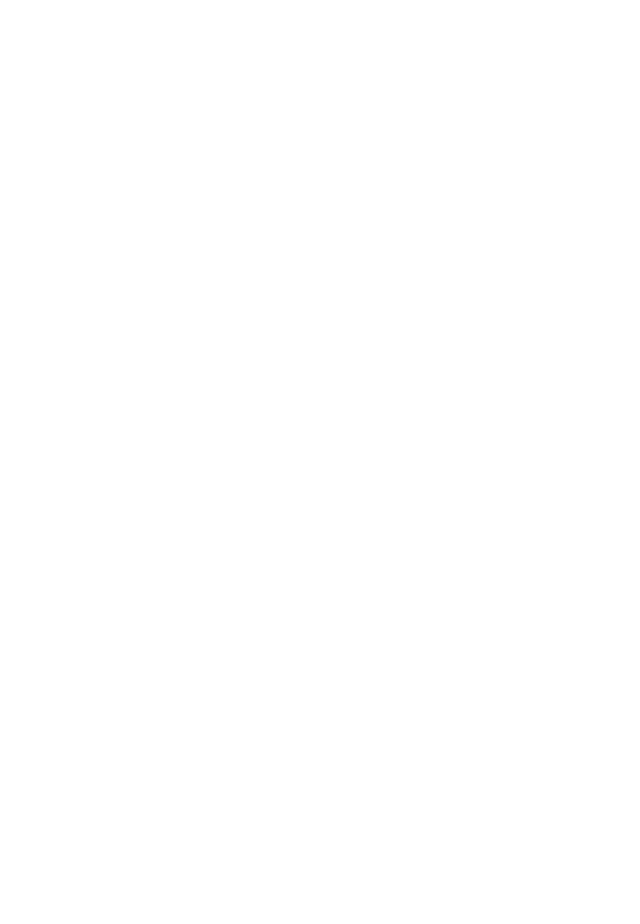
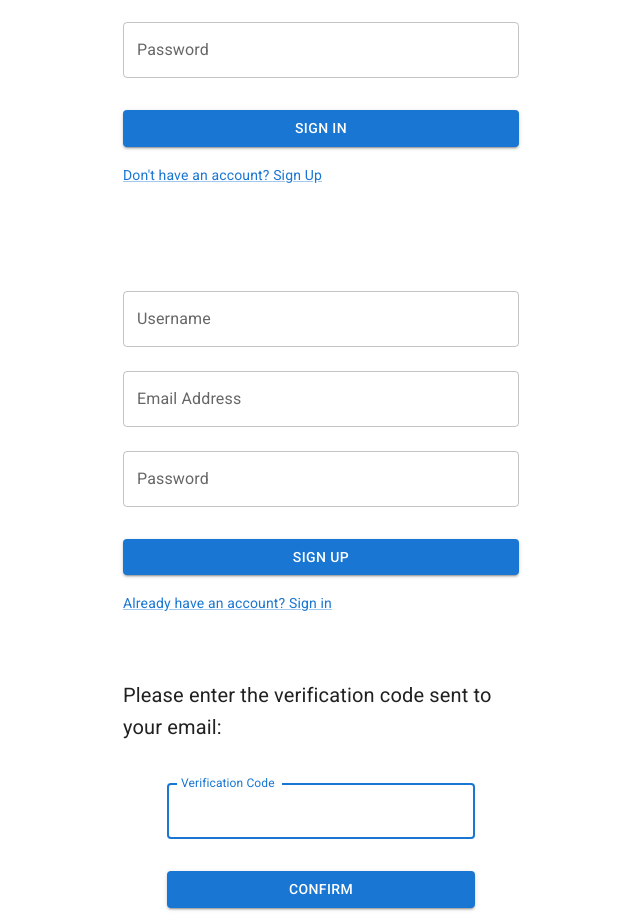
Before and after one commit to nirgluzman/AWS-Gofore-Parking-Admin, a React (Create React App) app: page / in a window 1280 px wide. Shown: the part 338-1262 px from the top of the page, without its empty margins (319-959 px from the left). Before the commit the page ends 800 px from the top, so only its background shows below. Built offline with nearby package versions, Linux system fonts and the light colour scheme.

Commit message:
Signin, Signup and ConfirmEmail components

```diff
--- a/src/App.js
+++ b/src/App.js
@@ -1,9 +1,15 @@
 import Navbar from "./components/Navbar";
+import Signin from "./components/Signin";
+import Signup from "./components/Signup";
+import ConfirmEmail from "./components/ConfirmEmail";
 
 function App() {
   return (
     <>
       <Navbar />
+      <Signin />
+      <Signup />
+      <ConfirmEmail />
     </>
   );
 }
--- /dev/null
+++ b/src/components/ConfirmEmail.js
@@ -0,0 +1,53 @@
+import {
+  CssBaseline,
+  Button,
+  TextField,
+  Typography,
+  Box,
+  Container,
+} from "@mui/material";
+
+export default function ConfirmEmail() {
+  const handleSubmit = (event) => {
+    event.preventDefault();
+    const data = new FormData(event.currentTarget);
+    console.log({
+      code: data.get("code"),
+    });
+  };
+
+  return (
+    <Container component="main" maxWidth="xs">
+      <CssBaseline />
+      <Box
+        sx={{
+          marginTop: 8,
+          display: "flex",
+          flexDirection: "column",
+          alignItems: "center",
+        }}
+      >
+        <Typography variant="h6" fontWeight="normal">
+          Please enter the verification code sent to your email:
+        </Typography>
+        <Box component="form" noValidate onSubmit={handleSubmit} sx={{ mt: 3 }}>
+          <TextField
+            margin="normal"
+            fullWidth
+            name="code"
+            label="Verification Code"
+            autoFocus
+          />
+          <Button
+            type="submit"
+            fullWidth
+            variant="contained"
+            sx={{ mt: 3, mb: 2 }}
+          >
+            Confirm
+          </Button>
+        </Box>
+      </Box>
+    </Container>
+  );
+}
--- /dev/null
+++ b/src/components/Signin.js
@@ -0,0 +1,66 @@
+import {
+  CssBaseline,
+  Button,
+  TextField,
+  Link,
+  Grid,
+  Box,
+  Container,
+} from "@mui/material";
+
+export default function SignIn() {
+  const handleSubmit = (event) => {
+    event.preventDefault();
+    const data = new FormData(event.currentTarget);
+    console.log({
+      username: data.get("username"),
+      password: data.get("password"),
+    });
+  };
+
+  return (
+    <Container component="main" maxWidth="xs">
+      <CssBaseline />
+      <Box
+        sx={{
+          marginTop: 8,
+          display: "flex",
+          flexDirection: "column",
+          alignItems: "center",
+        }}
+      >
+        <Box component="form" noValidate onSubmit={handleSubmit} sx={{ mt: 3 }}>
+          <TextField
+            margin="normal"
+            fullWidth
+            name="username"
+            label="Username"
+            autoFocus
+          />
+          <TextField
+            margin="normal"
+            fullWidth
+            name="password"
+            label="Password"
+            type="password"
+          />
+          <Button
+            type="submit"
+            fullWidth
+            variant="contained"
+            sx={{ mt: 3, mb: 2 }}
+          >
+            Sign In
+          </Button>
+          <Grid container>
+            <Grid item>
+              <Link href="#" variant="body2">
+                {"Don't have an account? Sign Up"}
+              </Link>
+            </Grid>
+          </Grid>
+        </Box>
+      </Box>
+    </Container>
+  );
+}
--- /dev/null
+++ b/src/components/Signup.js
@@ -0,0 +1,75 @@
+import {
+  CssBaseline,
+  Button,
+  TextField,
+  Link,
+  Grid,
+  Box,
+  Container,
+} from "@mui/material";
+
+export default function SignUp() {
+  const handleSubmit = (event) => {
+    event.preventDefault();
+    const data = new FormData(event.currentTarget);
+    console.log({
+      username: data.get("username"),
+      email: data.get("email"),
+      password: data.get("password"),
+    });
+  };
+
+  return (
+    <Container component="main" maxWidth="xs">
+      <CssBaseline />
+      <Box
+        sx={{
+          marginTop: 8,
+          display: "flex",
+          flexDirection: "column",
+          alignItems: "center",
+        }}
+      >
+        <Box component="form" noValidate onSubmit={handleSubmit} sx={{ mt: 3 }}>
+          <TextField
+            margin="normal"
+            fullWidth
+            label="Username"
+            name="username"
+            type="text"
+            autoFocus
+          />
+          <TextField
+            margin="normal"
+            fullWidth
+            label="Email Address"
+            name="email"
+            type="email"
+          />
+          <TextField
+            margin="normal"
+            fullWidth
+            name="password"
+            label="Password"
+            type="password"
+          />
+          <Button
+            type="submit"
+            fullWidth
+            variant="contained"
+            sx={{ mt: 3, mb: 2 }}
+          >
+            Sign Up
+          </Button>
+          <Grid container>
+            <Grid item>
+              <Link href="#" variant="body2">
+                Already have an account? Sign in
+              </Link>
+            </Grid>
+          </Grid>
+        </Box>
+      </Box>
+    </Container>
+  );
+}
```
Also changed, not shown: src/images/logo.svg (deleted).
